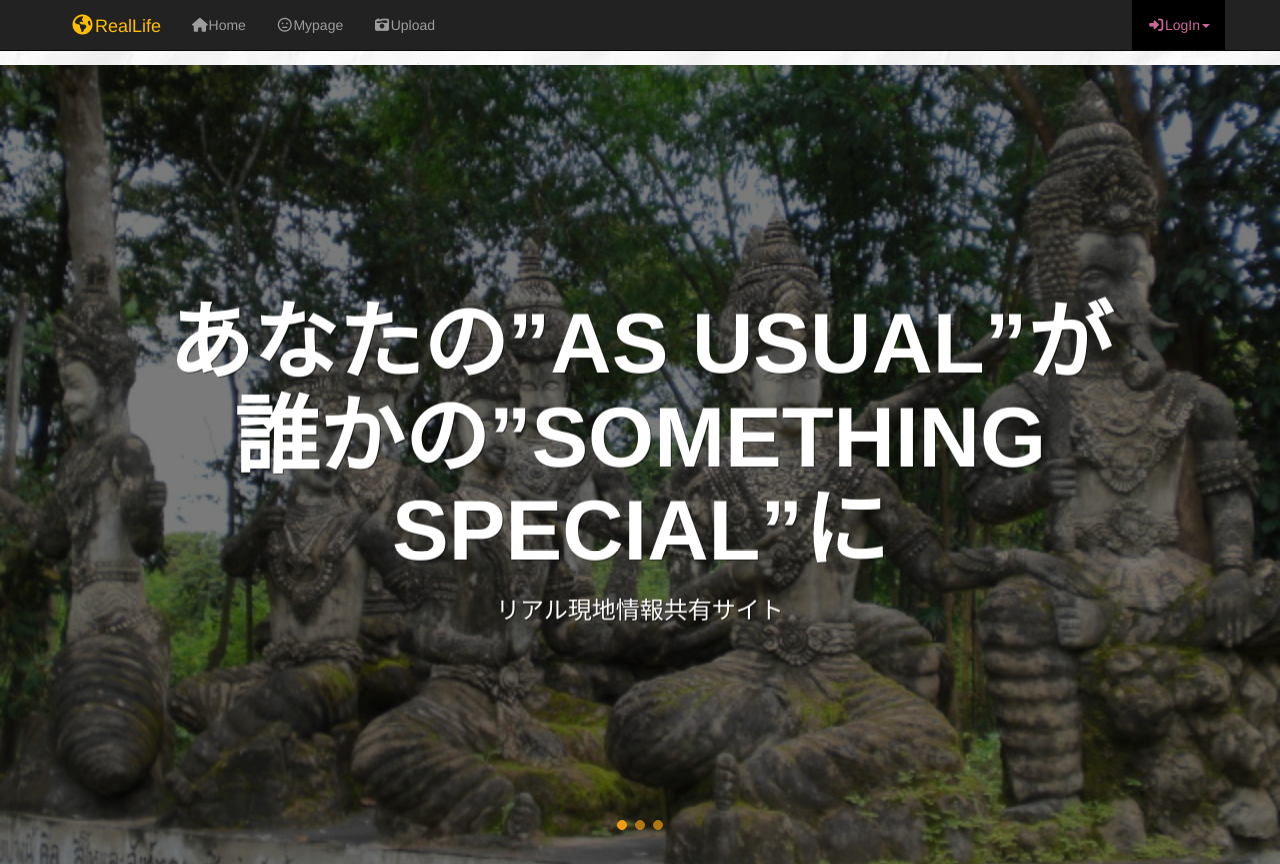
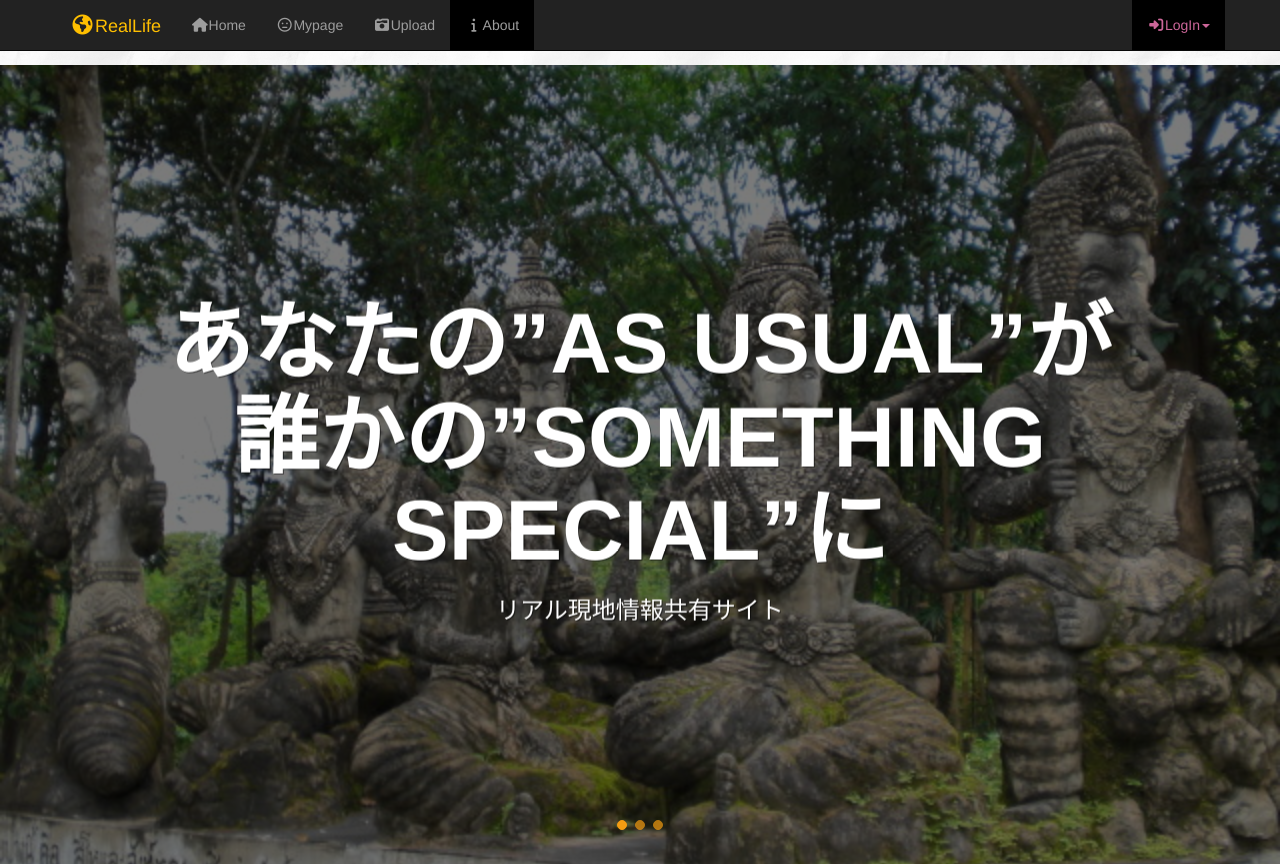
Before and after one commit to House-Yutaka/RealLife, a PHP site: page /about.php in a window 1280 px wide. Shown: the top 864 px of the page. Run offline with PHP 8.4, Linux system fonts and the light colour scheme; data that the repository does not hold is empty; some libraries are stand-ins or nearby versions.

Commit message:
creating.phpとabout加工

```diff
--- a/about.php
+++ b/about.php
@@ -1,5 +1,5 @@
 <?php
-	$eTabName = '';
+	$eTabName = 'About';
 ?>
 
 <!DOCTYPE html>
--- a/parts/creatingTab.php
+++ b/parts/creatingTab.php
@@ -5,19 +5,21 @@
 	$selectedClass = "selectedTab";
 
 	// タブの名前
-	$tabNames = array("Home","Mypage","Upload");
+	$tabNames = array("Home","Mypage","Upload","About");
 
 	// それぞれのタブのリンク
 	$links = array(
 		"index.php",
-		"upload.php"
+		"upload.php",
+		"about.php"
 		);
 
 	// それぞれのタブの横に出るアイコンのタグ (awesome font)
 	$iconTexts = array(
 		"<i class=\"fa fa-home fa-fw faa-ring\" aria-hidden=\"true\"></i>",
 		"<i class=\"fa fa-meh-o fa-fw faa-ring\" aria-hidden=\"true\"></i>",
-		"<i class=\"fa fa-camera-retro fa-fw faa-ring\" aria-hidden=\"true\"></i>"
+		"<i class=\"fa fa-camera-retro fa-fw faa-ring\" aria-hidden=\"true\"></i>",
+		"<i class=\"fa fa-info fa-fw faa-ring\" aria-hidden=\"true\"></i>"
 		);
 
 
```
